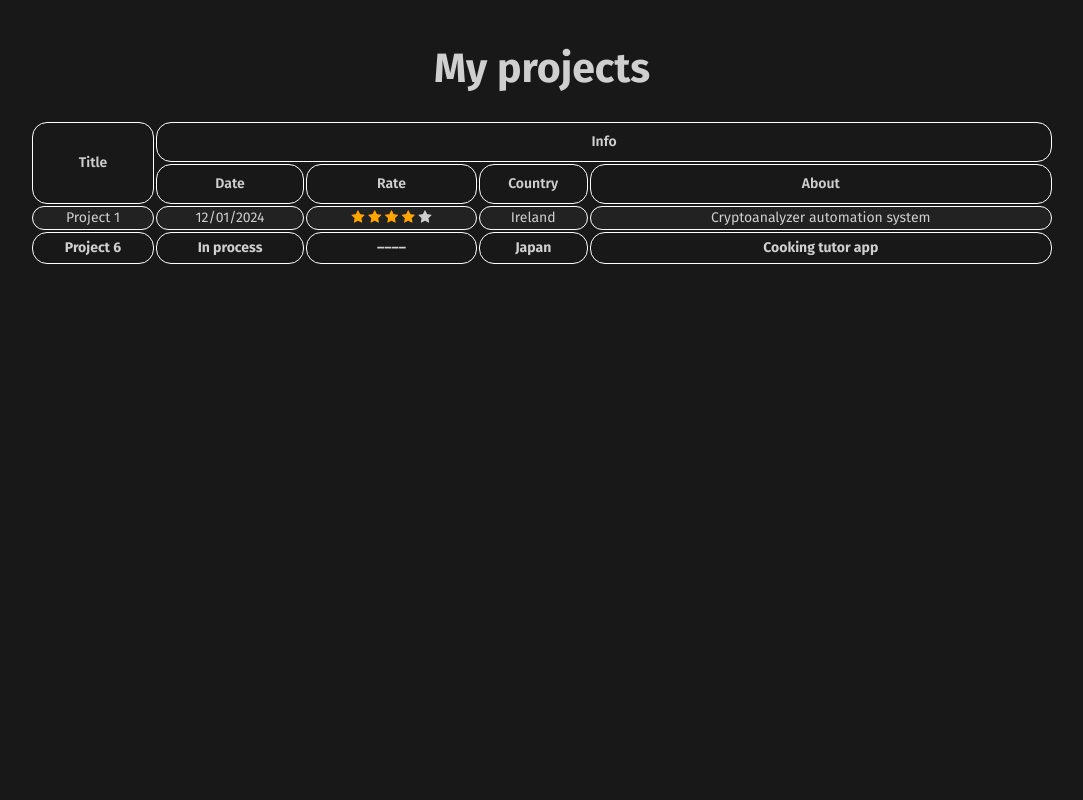
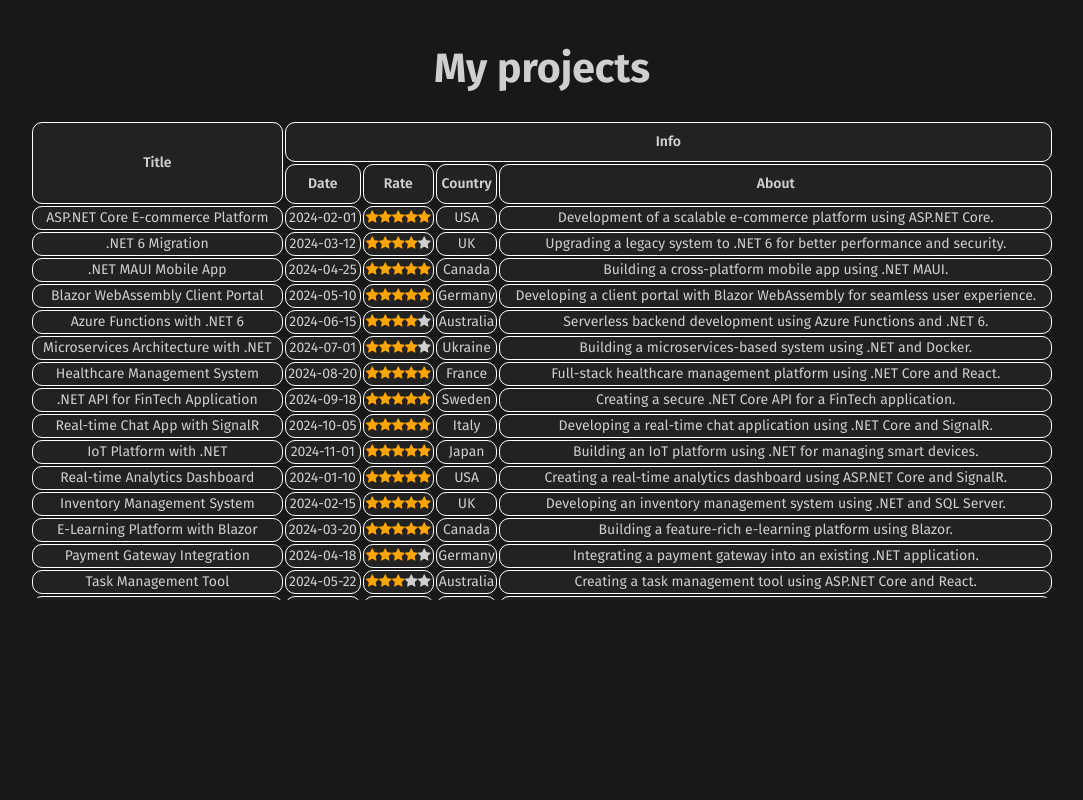
Before and after one commit to VolodymyrShapoval/PortfolioSite, a website with bundled scripts: page Source/index.html in a window 1280 px wide. Shown: the part 1680-2480 px from the top of the page, without its empty margins (98-1181 px from the left). Built offline with nearby package versions, Linux system fonts and the light colour scheme; a web font is replaced by a local one.

Commit message:
added .json db for projects, added scroll for table, organised files, changed css for table scrolling

```diff
--- a/Source/css/style.scss
+++ b/Source/css/style.scss
@@ -280,9 +280,12 @@ body{
         flex-direction: column;
         width: 80vw;
         min-height: 60vh;
+        max-height: 60vh;
         align-items: center;
         justify-content: flex-start;
         text-align: center;
+        overflow: scroll;
+        border-radius: 15px;
 
         table{
             min-width: 100%;
@@ -290,9 +293,15 @@ body{
 
             td, th{
                 border: 1px solid #fff;
-                border-radius: 15px;
+                border-radius: 10px;
             }
             thead{
+                position: sticky; /* Залишається на місці при прокручуванні */
+                top: 0; /* Прив'язується до верхньої частини контейнера */
+                background-color: #222; /* Задайте фон для заголовка */
+                z-index: 1; /* Переконайтеся, що заголовок зверху */
+                backdrop-filter: blur(100px); /* Розмиття заднього фону */;
+
                 tr{
                     th{
                         height: 5vh;
@@ -314,13 +323,6 @@ body{
                 }
                 .checked {
                     color: orange;
-                }
-            }
-            tfoot{
-                tr{
-                    th{
-                        height: 4vh;
-                    }
                 }
             }
         }
--- /dev/null
+++ b/Source/data/myProjects.json
@@ -0,0 +1,198 @@
+[
+    {
+        "name": "ASP.NET Core E-commerce Platform",
+        "startDate": "2024-02-01",
+        "durationMonths": 5,
+        "country": "USA",
+        "description": "Development of a scalable e-commerce platform using ASP.NET Core."
+    },
+    {
+        "name": ".NET 6 Migration",
+        "startDate": "2024-03-12",
+        "durationMonths": 4,
+        "country": "UK",
+        "description": "Upgrading a legacy system to .NET 6 for better performance and security."
+    },
+    {
+        "name": ".NET MAUI Mobile App",
+        "startDate": "2024-04-25",
+        "durationMonths": 5,
+        "country": "Canada",
+        "description": "Building a cross-platform mobile app using .NET MAUI."
+    },
+    {
+        "name": "Blazor WebAssembly Client Portal",
+        "startDate": "2024-05-10",
+        "durationMonths": 5,
+        "country": "Germany",
+        "description": "Developing a client portal with Blazor WebAssembly for seamless user experience."
+    },
+    {
+        "name": "Azure Functions with .NET 6",
+        "startDate": "2024-06-15",
+        "durationMonths": 4,
+        "country": "Australia",
+        "description": "Serverless backend development using Azure Functions and .NET 6."
+    },
+    {
+        "name": "Microservices Architecture with .NET",
+        "startDate": "2024-07-01",
+        "durationMonths": 4,
+        "country": "Ukraine",
+        "description": "Building a microservices-based system using .NET and Docker."
+    },
+    {
+        "name": "Healthcare Management System",
+        "startDate": "2024-08-20",
+        "durationMonths": 5,
+        "country": "France",
+        "description": "Full-stack healthcare management platform using .NET Core and React."
+    },
+    {
+        "name": ".NET API for FinTech Application",
+        "startDate": "2024-09-18",
+        "durationMonths": 5,
+        "country": "Sweden",
+        "description": "Creating a secure .NET Core API for a FinTech application."
+    },
+    {
+        "name": "Real-time Chat App with SignalR",
+        "startDate": "2024-10-05",
+        "durationMonths": 5,
+        "country": "Italy",
+        "description": "Developing a real-time chat application using .NET Core and SignalR."
+    },
+    {
+        "name": "IoT Platform with .NET",
+        "startDate": "2024-11-01",
+        "durationMonths": 5,
+        "country": "Japan",
+        "description": "Building an IoT platform using .NET for managing smart devices."
+    },
+    {
+        "name": "Real-time Analytics Dashboard",
+        "startDate": "2024-01-10",
+        "durationMonths": 5,
+        "country": "USA",
+        "description": "Creating a real-time analytics dashboard using ASP.NET Core and SignalR."
+    },
+    {
+        "name": "Inventory Management System",
+        "startDate": "2024-02-15",
+        "durationMonths": 6,
+        "country": "UK",
+        "description": "Developing an inventory management system using .NET and SQL Server."
+    },
+    {
+        "name": "E-Learning Platform with Blazor",
+        "startDate": "2024-03-20",
+        "durationMonths": 7,
+        "country": "Canada",
+        "description": "Building a feature-rich e-learning platform using Blazor."
+    },
+    {
+        "name": "Payment Gateway Integration",
+        "startDate": "2024-04-18",
+        "durationMonths": 4,
+        "country": "Germany",
+        "description": "Integrating a payment gateway into an existing .NET application."
+    },
+    {
+        "name": "Task Management Tool",
+        "startDate": "2024-05-22",
+        "durationMonths": 3,
+        "country": "Australia",
+        "description": "Creating a task management tool using ASP.NET Core and React."
+    },
+    {
+        "name": "Event Management System",
+        "startDate": "2024-06-10",
+        "durationMonths": 5,
+        "country": "Ukraine",
+        "description": "Developing a web application for managing events using .NET Core."
+    },
+    {
+        "name": "Social Media Integration API",
+        "startDate": "2024-07-01",
+        "durationMonths": 4,
+        "country": "France",
+        "description": "Building an API for social media integration in a .NET application."
+    },
+    {
+        "name": "Customer Feedback System",
+        "startDate": "2024-08-05",
+        "durationMonths": 3,
+        "country": "Sweden",
+        "description": "Creating a feedback collection system using .NET Core."
+    },
+    {
+        "name": "Mobile App Backend with .NET",
+        "startDate": "2024-09-12",
+        "durationMonths": 5,
+        "country": "Italy",
+        "description": "Developing the backend for a mobile app using ASP.NET Core."
+    },
+    {
+        "name": "Virtual Reality Application",
+        "startDate": "2024-10-25",
+        "durationMonths": 8,
+        "country": "Japan",
+        "description": "Building a virtual reality application using .NET technologies."
+    },
+    {
+        "name": "Machine Learning Model Deployment",
+        "startDate": "2024-11-15",
+        "durationMonths": 6,
+        "country": "USA",
+        "description": "Deploying a machine learning model using .NET Core and Azure ML."
+    },
+    {
+        "name": "Blockchain-based Voting System",
+        "startDate": "2024-12-01",
+        "durationMonths": 5,
+        "country": "Canada",
+        "description": "Creating a secure voting system using blockchain technology."
+    },
+    {
+        "name": "Augmented Reality Shopping App",
+        "startDate": "2025-01-10",
+        "durationMonths": 7,
+        "country": "UK",
+        "description": "Building an AR shopping application for enhanced user experience."
+    },
+    {
+        "name": "Smart Home Automation System",
+        "startDate": "2025-02-15",
+        "durationMonths": 6,
+        "country": "Germany",
+        "description": "Developing a smart home automation system with IoT integration."
+    },
+    {
+        "name": "Automated Testing Framework",
+        "startDate": "2025-03-05",
+        "durationMonths": 4,
+        "country": "Australia",
+        "description": "Creating a testing framework for automated UI and API tests."
+    },
+    {
+        "name": "Data Visualization Tool",
+        "startDate": "2025-04-20",
+        "durationMonths": 5,
+        "country": "France",
+        "description": "Developing a data visualization tool using .NET Core and D3.js."
+    },
+    {
+        "name": "Cybersecurity Awareness Platform",
+        "startDate": "2025-05-15",
+        "durationMonths": 4,
+        "country": "Italy",
+        "description": "Creating a platform for raising cybersecurity awareness."
+    },
+    {
+        "name": "Personal Finance Management App",
+        "startDate": "2025-06-10",
+        "durationMonths": 5,
+        "country": "Japan",
+        "description": "Building a personal finance management application with budgeting tools."
+    }
+]
--- a/Source/index.html
+++ b/Source/index.html
@@ -94,83 +94,8 @@
                         </tr>
                     </thead>
                     <tbody>
-                        <tr id="project-info">
-                            <td id="title">Project 1</td>
-                            <td id="date">12/01/2024</td>
-                            <td id="rate">
-                                <span class="fa fa-star checked"></span>
-                                <span class="fa fa-star checked"></span>
-                                <span class="fa fa-star checked"></span>
-                                <span class="fa fa-star checked"></span>
-                                <span class="fa fa-star"></span>
-                            </td>
-                            <td id="country">Ireland</td>
-                            <td id="about">Cryptoanalyzer automation system</td>
-                        </tr>
-                        <!-- <tr>
-                            <td>Project 2</td>
-                            <td>21/01/2024</td>
-                            <td>
-                                <span class="fa fa-star checked"></span>
-                                <span class="fa fa-star checked"></span>
-                                <span class="fa fa-star checked"></span>
-                                <span class="fa fa-star checked"></span>
-                                <span class="fa fa-star checked"></span>
-                            </td>
-                            <td>Poland</td>
-                            <td>Automation market system</td>
-                        </tr>
-                        <tr>
-                            <td>Project 3</td>
-                            <td>30/01/2024</td>
-                            <td>
-                                <span class="fa fa-star checked"></span>
-                                <span class="fa fa-star checked"></span>
-                                <span class="fa fa-star checked"></span>
-                                <span class="fa fa-star checked"></span>
-                                <span class="fa fa-star checked"></span>
-                            </td>
-                            <td>Germany</td>
-                            <td>Android/IOS App for operations with taxes</td>
-                        </tr>
-                        <tr>
-                            <td>Project 4</td>
-                            <td>12/01/2024</td>
-                            <td>
-                                <span class="fa fa-star checked"></span>
-                                <span class="fa fa-star checked"></span>
-                                <span class="fa fa-star checked"></span>
-                                <span class="fa fa-star checked"></span>
-                                <span class="fa fa-star"></span>
-                            </td>
-                            <td>USA</td>
-                            <td>Cryptoanalyzer automation system</td>
-                        </tr>
-                        <tr>
-                            <td>Project 5</td>
-                            <td>12/01/2024</td>
-                            <td>
-                                <span class="fa fa-star checked"></span>
-                                <span class="fa fa-star checked"></span>
-                                <span class="fa fa-star checked"></span>
-                                <span class="fa fa-star checked"></span>
-                                <span class="fa fa-star checked"></span>
-                            </td>
-                            <td>China</td>
-                            <td>Cryptoanalyzer automation system</td>
-                        </tr> -->
+                        <!-- Rows -->
                     </tbody>
-                    <tfoot>
-                        <tr>
-                            <th>Project 6</th>
-                            <th>In process</th>
-                            <th>
-                                ––––
-                            </th>
-                            <th>Japan</th>
-                            <th>Cooking tutor app</th>
-                        </tr>
-                    </tfoot>
                 </table>
             </div>
         </section>
@@ -237,7 +162,6 @@
     <!-- <footer style="border: 2px solid black;">
         <p>Created By <strong>Volodymyr Shapoval</strong> | All Rights Reserved</p>
     </footer> -->
-    <script type="module"  src="js/script.js"></script>
-    <script src="js/InfoPresenter/showUserInfo.js"></script>
+    <script type="module" src="js/script.js"></script>
 </body>
 </html>
--- /dev/null
+++ b/Source/js/EventHandlers/addProjectHandler.js
@@ -0,0 +1,21 @@
+import { addProjectInfoToTable } from "../InfoPresenters/addProjectInfoToTable.js";
+import { Project } from "../Models/project.js";
+
+export async function addProjectHandlerAsync() {
+    try {
+        const response = await fetch('./data/myProjects.json');
+        if (!response.ok) {
+            throw new Error('Network response was not ok');
+        }
+        const projectsData = await response.json();
+        const projects = projectsData.map(data =>
+            new Project(data.name, data.startDate, data.durationMonths, data.country, data.description)
+        );
+
+        for (let project of projects) {
+            addProjectInfoToTable(project);
+        }
+    } catch (error) {
+        console.error('Error fetching projects:', error);
+    }
+}
--- /dev/null
+++ b/Source/js/InfoPresenters/addProjectInfoToTable.js
@@ -0,0 +1,30 @@
+export function addProjectInfoToTable(project){
+    const tbody = document.querySelector("#projects_table tbody");
+
+    // Створюємо новий рядок
+    const tr = document.createElement("tr");
+
+    // Створюємо клітинки для кожного стовпця
+    const titleCell = document.createElement("td");
+    titleCell.textContent = project.title;
+
+    const dateCell = document.createElement("td");
+    dateCell.textContent = project.date;
+
+    const rateCell = document.createElement("td");
+    rateCell.innerHTML = project.getStars();
+
+    const countryCell = document.createElement("td");
+    countryCell.textContent = project.country;
+
+    const aboutCell = document.createElement("td");
+    aboutCell.textContent = project.about;
+
+    tr.appendChild(titleCell);
+    tr.appendChild(dateCell);
+    tr.appendChild(rateCell);
+    tr.appendChild(countryCell);
+    tr.appendChild(aboutCell);
+
+    tbody.appendChild(tr);
+}
--- a/Source/js/Models/project.js
+++ b/Source/js/Models/project.js
@@ -1,14 +1,25 @@
-class Project {
+export class Project {
     constructor(title, date, rate, country, about, inProcess = false) {
         this.title = title;
         this.date = date;
         this.rate = rate;
         this.country = country;
         this.about = about;
-        this.inProcess = inProcess;
     }
 
     getValues() {
         return this.title, this.date, this.rate, this.country, this.about, this.inProcess;
     }
+
+    getStars() {
+        let stars = '';
+        for (let i = 0; i < 5; i++) {
+            if (i < this.rate) {
+                stars += '<span class="fa fa-star checked"></span>';
+            } else {
+                stars += '<span class="fa fa-star"></span>';
+            }
+        }
+        return stars;
+    }
 }
--- a/info.txt
+++ b/info.txt
@@ -1,4 +1,4 @@
-1. Створити 10 записів у блог(додати інфо про тези, статті тощо):
+1. Створити 10 записів у проекти та блог(додати інфо про тези, статті тощо):
     - впорядкувати за датою публікації;
     - знаходження статті за ключовим словом;
     - додавання нових блогів;
```
Also changed, not shown: Source/js/EventHandlers/outputProjectsHandlers.js (deleted, +0 -8 lines), Source/js/EventHandlers/showUserInfoHandler.js (added, +18 -0 lines), Source/js/InfoPresenters/showProjectInfo.js (deleted, +0 -28 lines), Source/js/InfoPresenters/showUserInfo.js (+1 -15 lines), Source/js/script.js (+5 -3 lines), Source/css/style.css, 1 other file.
